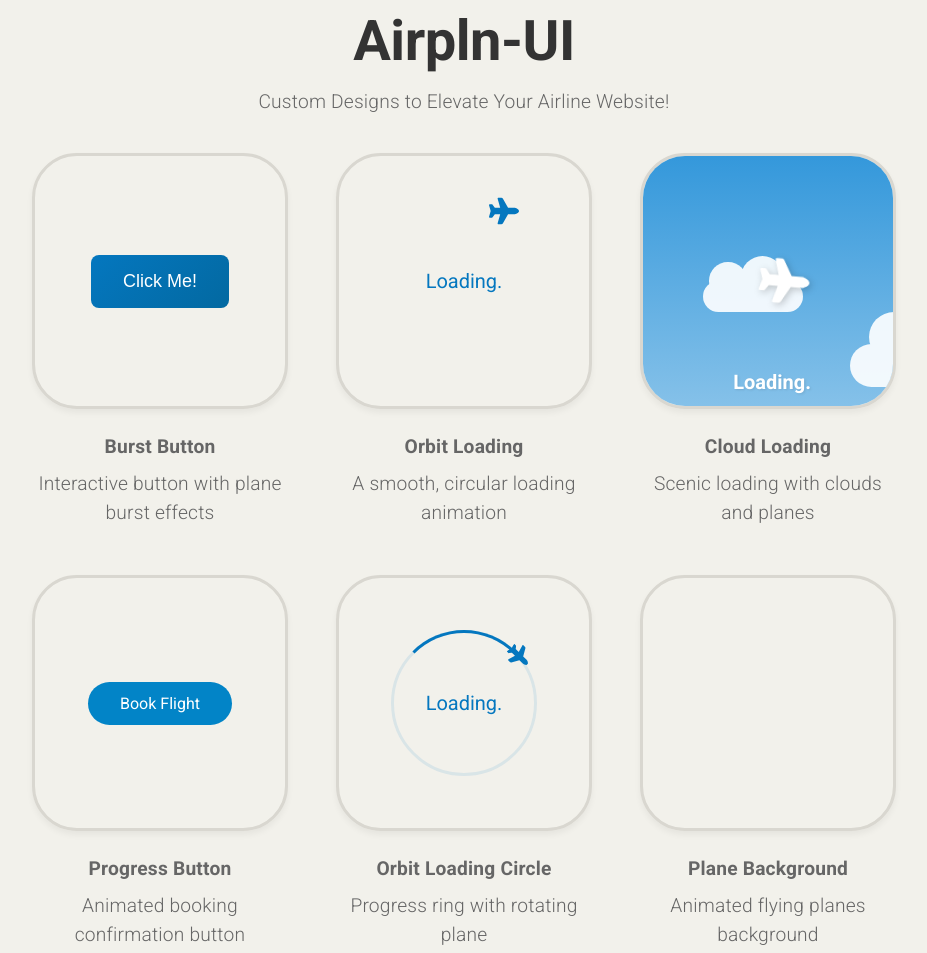
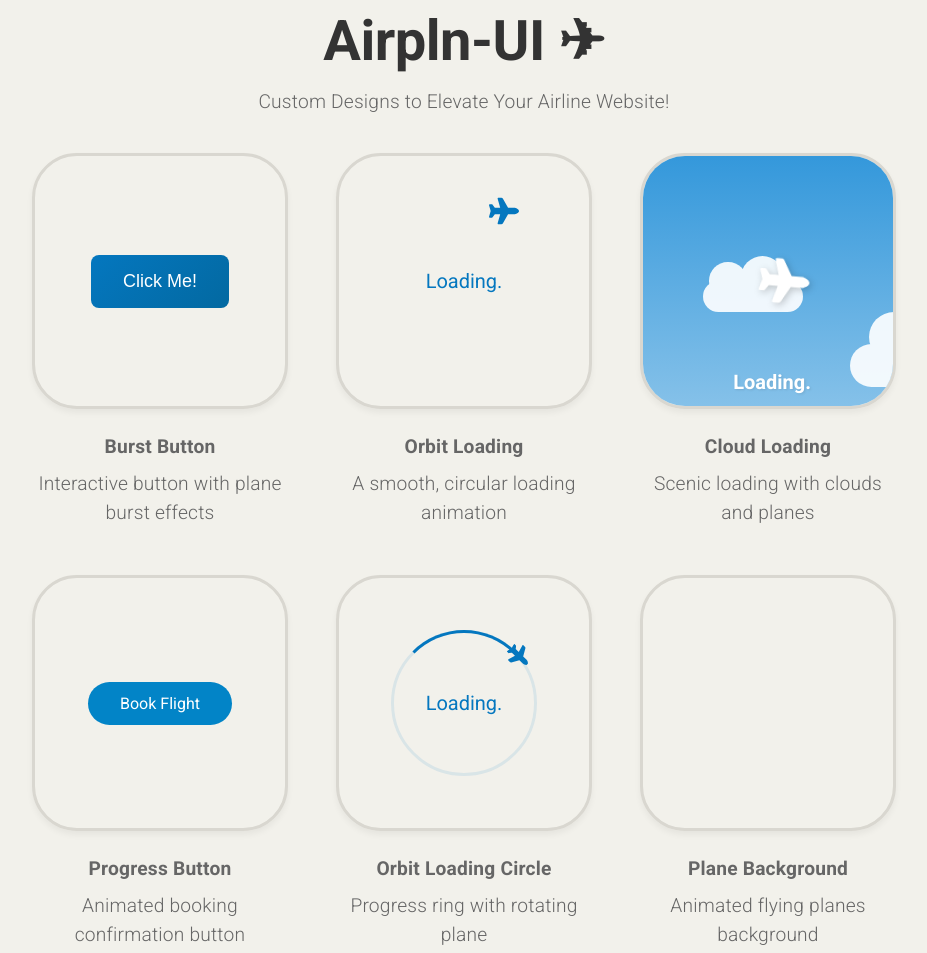
Before and after one commit to ronantakizawa/airpln-ui, a plain HTML site: page index.html in a window 1280 px wide. Shown: the top 953 px of the page, without its empty margins (176-1103 px from the left). Drawn offline with Linux system fonts and the light colour scheme.

Commit message:
fix: fix title

```diff
--- a/index.html
+++ b/index.html
@@ -3,7 +3,7 @@
 <head>
     <meta charset="UTF-8">
     <meta name="viewport" content="width=device-width, initial-scale=1.0">
-    <title>Airpln-UI</title>
+    <title>Airpln-UI  ✈</title>
     <!-- Import Roboto and Roboto Mono fonts -->
     <link rel="preconnect" href="https://fonts.googleapis.com">
     <link rel="preconnect" href="https://fonts.gstatic.com" crossorigin>
@@ -220,7 +220,7 @@
     </style>
 </head>
 <body>
-    <h1>Airpln-UI</h1>
+    <h1>Airpln-UI  ✈</h1>
     <span class="subtitle">Custom Designs to Elevate Your Airline Website!</span>
 
     <div class="box-container">
```
